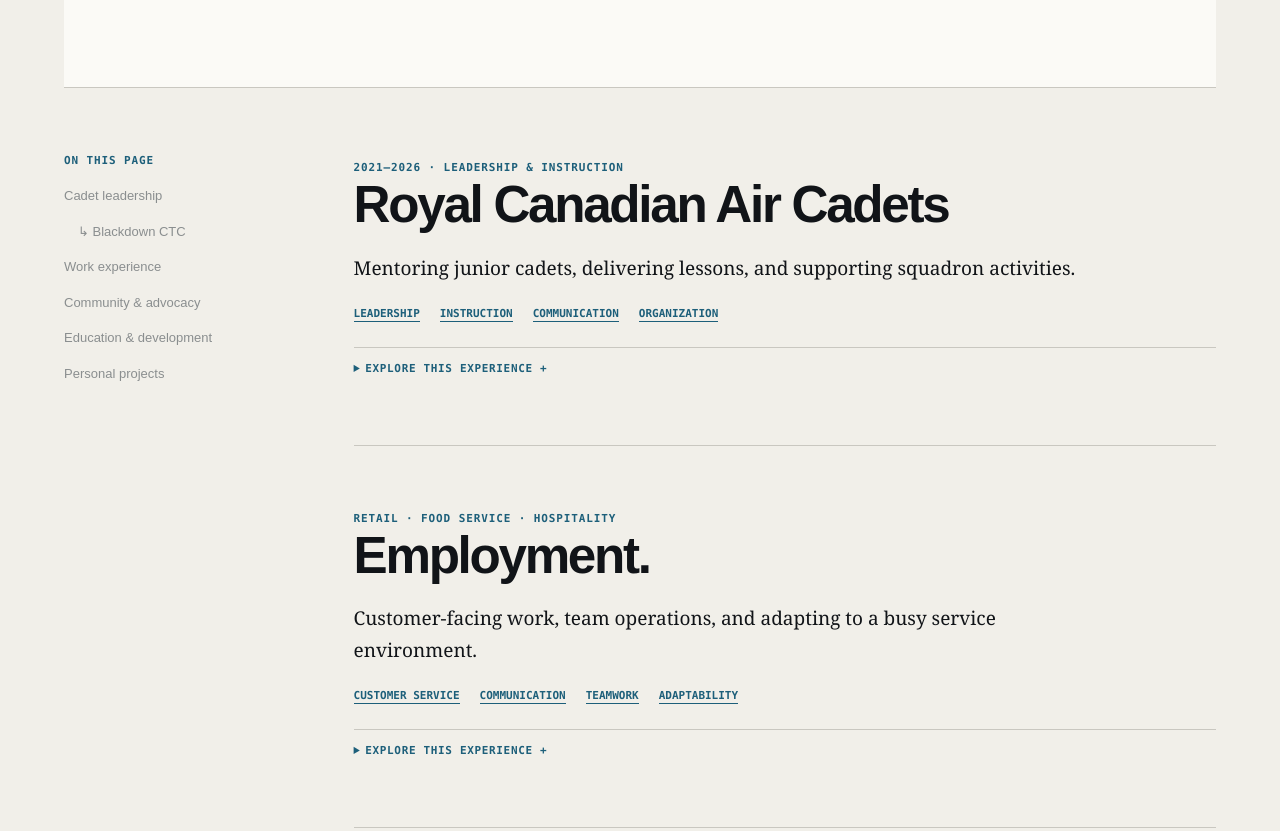
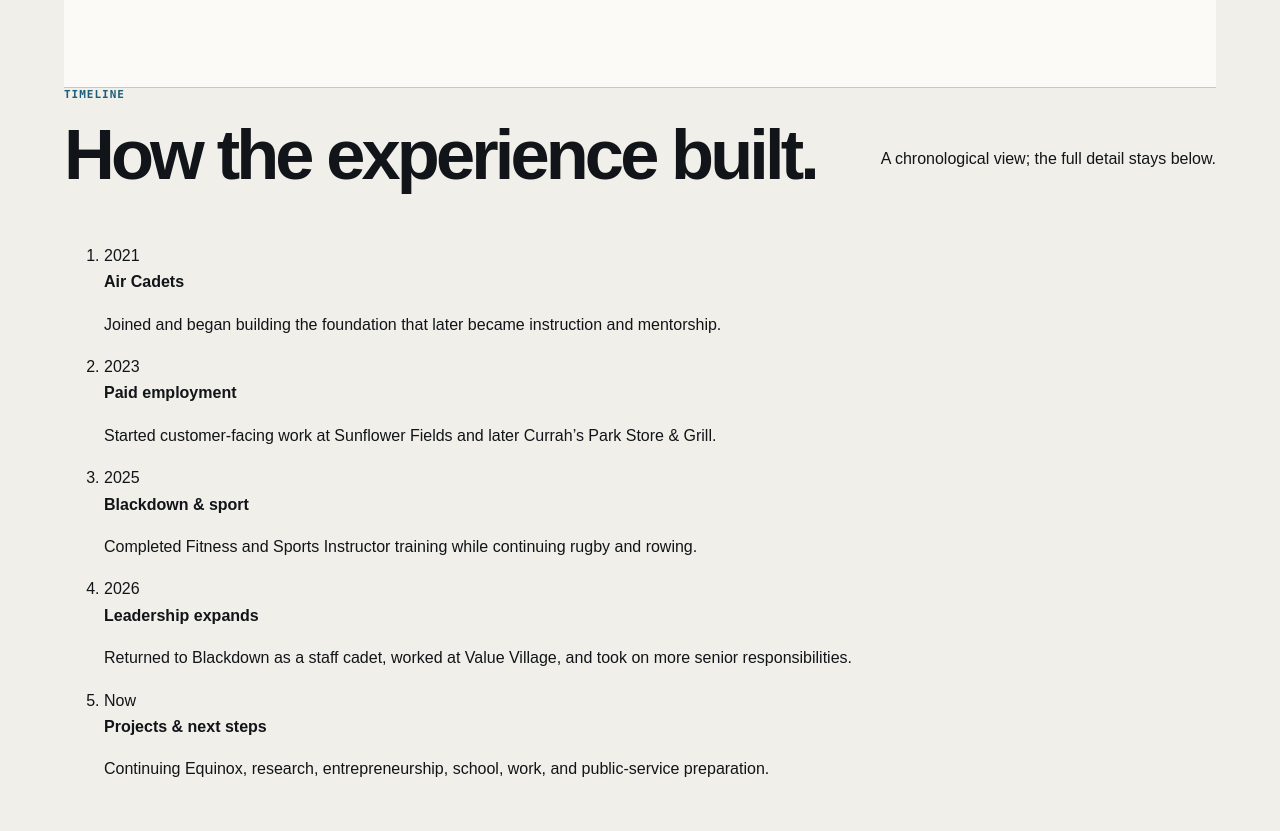
Before and after one commit to dultenrichard/brand, a plain HTML site: page experience/index.html in a window 1280 px wide. Shown: the part 523-1354 px from the top of the page. Drawn offline with Linux system fonts and the light colour scheme.

Commit message:
Add chronological experience timeline

```diff
--- a/experience/index.html
+++ b/experience/index.html
@@ -75,6 +75,54 @@
           </p>
         </section>
       </div>
+
+      <section class="record-timeline wrap" aria-labelledby="experience-timeline-heading">
+        <div class="section-topline">
+          <div>
+            <p class="section-kicker">Timeline</p>
+            <h2 id="experience-timeline-heading">How the experience built.</h2>
+          </div>
+          <p class="timeline-note">A chronological view; the full detail stays below.</p>
+        </div>
+        <ol class="timeline-list timeline-list-compact">
+          <li>
+            <time datetime="2021">2021</time>
+            <div>
+              <strong>Air Cadets</strong>
+              <p>Joined and began building the foundation that later became instruction and mentorship.</p>
+            </div>
+          </li>
+          <li>
+            <time datetime="2023">2023</time>
+            <div>
+              <strong>Paid employment</strong>
+              <p>Started customer-facing work at Sunflower Fields and later Currah’s Park Store &amp; Grill.</p>
+            </div>
+          </li>
+          <li>
+            <time datetime="2025">2025</time>
+            <div>
+              <strong>Blackdown &amp; sport</strong>
+              <p>Completed Fitness and Sports Instructor training while continuing rugby and rowing.</p>
+            </div>
+          </li>
+          <li>
+            <time datetime="2026">2026</time>
+            <div>
+              <strong>Leadership expands</strong>
+              <p>Returned to Blackdown as a staff cadet, worked at Value Village, and took on more senior responsibilities.</p>
+            </div>
+          </li>
+          <li>
+            <time datetime="2026">Now</time>
+            <div>
+              <strong>Projects &amp; next steps</strong>
+              <p>Continuing Equinox, research, entrepreneurship, school, work, and public-service preparation.</p>
+            </div>
+          </li>
+        </ol>
+      </section>
+
       <div class="wrap page-layout">
         <aside aria-label="On this page" class="contents">
           <p class="section-label">On this page</p>
```
